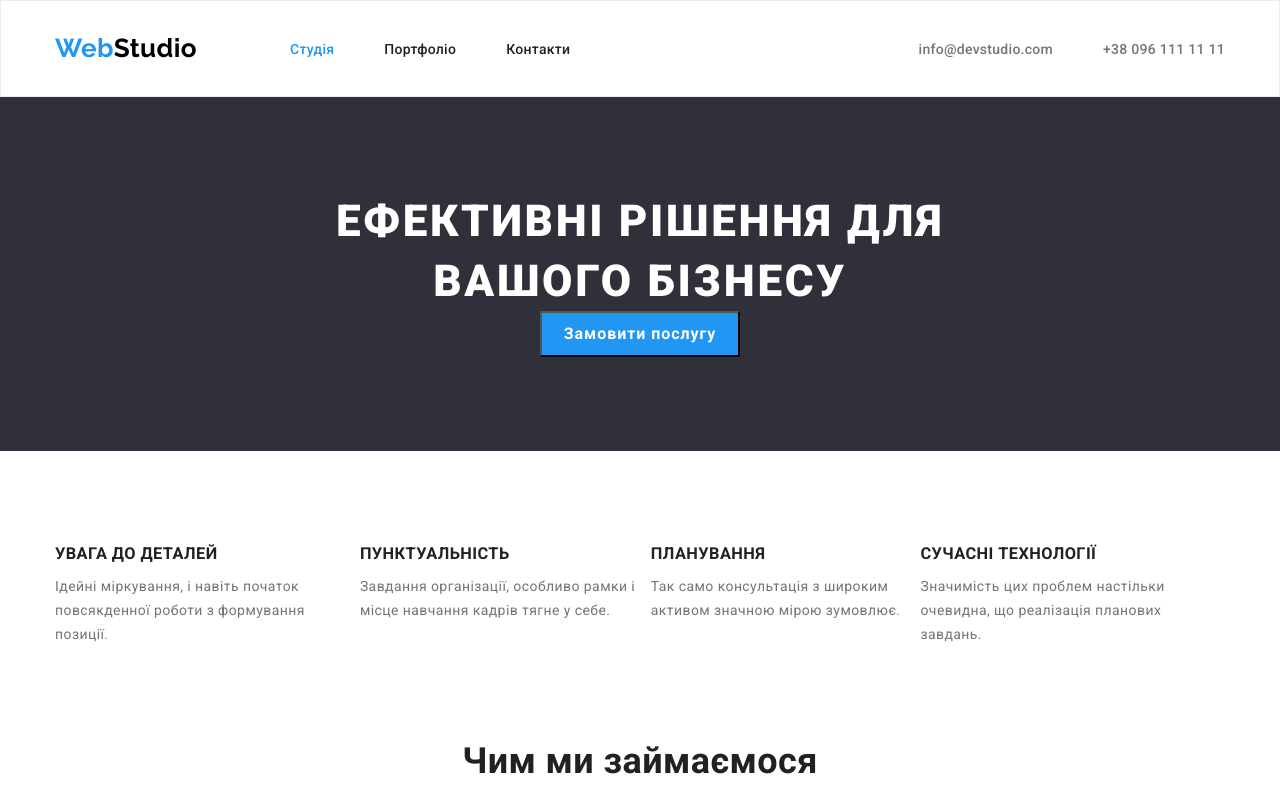
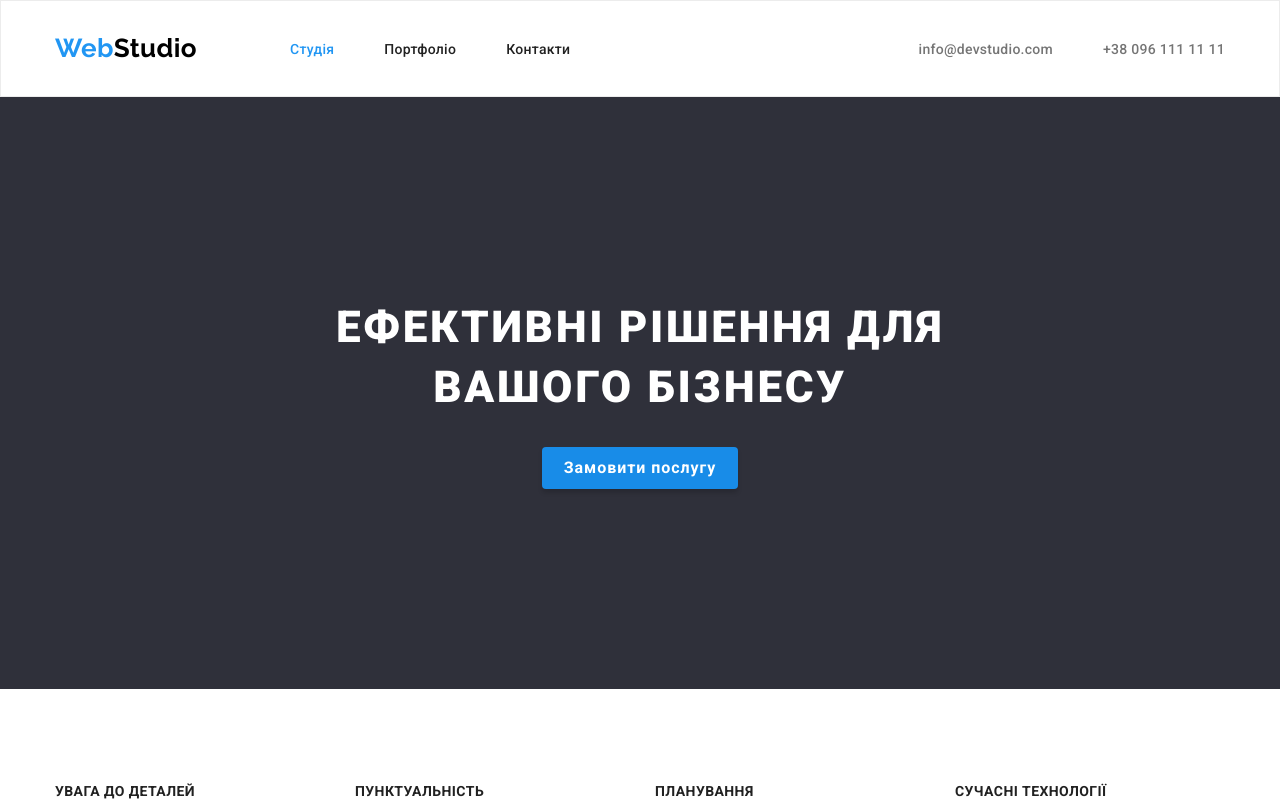
Before and after one commit to ositrova/goit-markup-hw-03, a plain HTML site: page index.html in a window 1280 px wide. Both pictures are taken after a click on the button "Замовити послугу". Shown: the top 800 px of the page. Drawn offline with nearby package versions, Linux system fonts and the light colour scheme.

Commit message:
правки

```diff
--- a/CSS/styles.css
+++ b/CSS/styles.css
@@ -16,6 +16,7 @@
   --bg-cl: #f5f5f5;
   --second-bg-cl: #f5f4fa;
   --cl-box: #eeeeee;
+  --bg-activ-btn: #188CE8;
 
   /* Others */
   --items-3: 3;
@@ -75,6 +76,11 @@ img {
   clip-path: inset(100%);
   clip: rect(0 0 0 0);
   overflow: hidden;
+}
+.section {
+  padding-top: 94px;
+  padding-bottom: 94px;
+  align-items: center;
 }
 
 /*Header*/
@@ -144,13 +150,11 @@ img {
 
 .hero {
   background-color: var(--accent-bg-cl);
+  padding-top: 200px;
+  padding-bottom: 200px;
 }
 
-.section {
-  padding-top: 94px;
-  padding-bottom: 94px;
-  align-items: center;
-}
+
 
 .hero-title {
   font-weight: 900;
@@ -160,8 +164,15 @@ img {
   letter-spacing: 0.06em;
   text-transform: uppercase;
   color: var(--second-txt-cl);
+  width: 696px;
+  margin-left: auto;
+  margin-right: auto;
+  margin-bottom: 30px;
 }
-
+.hero-btn:hover,
+.hero-btn:focus {
+ background-color: var(--bg-activ-btn);
+}
 .hero-btn {
   font-family: inherit;
   font-weight: 700;
@@ -177,6 +188,9 @@ img {
   padding: 6px 22px;
   margin-left: auto;
   margin-right: auto;
+  border: none;
+box-shadow: 0px 4px 4px rgba(0, 0, 0, 0.15);
+border-radius: 4px;
 }
 
 /*Section 2 (особливості)*/
@@ -186,17 +200,20 @@ img {
 
 .feature-list {
   display: flex;
+  gap: 30px;
 }
 
 /*.feature-headline {
-}
+ } */
 
 .feature-item {
-}*/
+  width: 270px;
+}
 
 .feature-title {
   margin-bottom: 10px;
   font-weight: 700;
+  font-size: 14px;
   line-height: calc(16 / 14);
   text-transform: uppercase;
   color: var(--main-txt-cl);
@@ -223,7 +240,7 @@ img {
   line-height: calc(42 / 36);
   text-align: center;
   color: var(--main-txt-cl);
-  padding-bottom: 50px;
+  margin-bottom: 50px;
 }
 
 .outer-item {
@@ -261,7 +278,7 @@ img {
   box-shadow: 0px 1px 3px rgba(0, 0, 0, 0.12), 0px 1px 1px rgba(0, 0, 0, 0.14),
     0px 2px 1px rgba(0, 0, 0, 0.2);
   border-radius: 0px 0px 4px 4px;
-  padding: 30px 0;
+  padding: 30px;
 }
 
 .team-name {
@@ -295,6 +312,12 @@ img {
 .footer-logo-part {
   color: var(--second-txt-cl);
 }
+
+.footer-list{
+  display: flex;
+  flex-direction: column;
+  gap: 9px;
+}
 .footer-contact {
   font-style: normal;
   text-decoration: none;
@@ -307,7 +330,6 @@ img {
 }
 
 .footer-item {
-  margin-bottom: 9px;
   color: var(--footer-link-txt-cl);
 }
 
@@ -316,11 +338,12 @@ img {
   display: flex;
   justify-content: center;
   gap: 8px;
+  margin-bottom: 50px;
 }
 
-.partfolio-filtr-item {
-  margin-bottom: 50px;
-}
+/* .partfolio-filtr-item {
+
+} */
 
 .partfolio-btn {
   font-family: inherit;
@@ -332,6 +355,8 @@ img {
   text-align: center;
   background-color: var(--second-bg-cl);
   border: none;
+  padding: 6px 22px;
+  border-radius: 4px;
 }
 
 .partfolio-btn:hover,
--- a/index.html
+++ b/index.html
@@ -56,12 +56,9 @@
 
     <main>
       <!--Section 1 (шапка)-->
-      <section class="hero section">
+      <section class="hero">
         <div class="container hero-container">
-          <h1 class="hero-title">
-            Ефективні рішення для <br />
-            вашого бізнесу
-          </h1>
+          <h1 class="hero-title"> Ефективні рішення для вашого бізнесу</h1>
           <button class="hero-btn" type="button">Замовити послугу</button>
         </div>
       </section>
@@ -167,7 +164,7 @@
 
         <address class="footer-contact">
           <p class="footer-text">м. Київ, пр-т Лесі Українки, 26</p>
-          <ul class="list">
+          <ul class="list footer-list">
             <li class="footer-item">
               <a class="link" href="mailto:info@devstudio.com">info@devstudio.com</a>
             </li>
```
